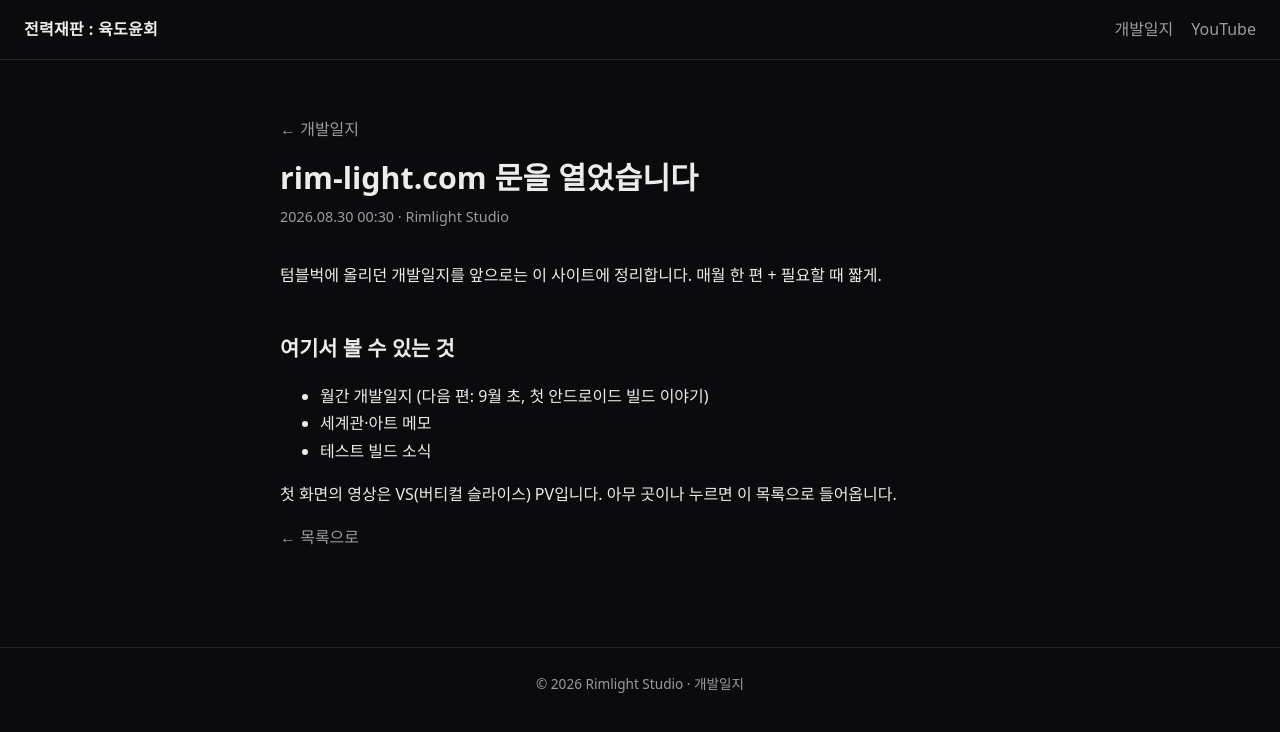
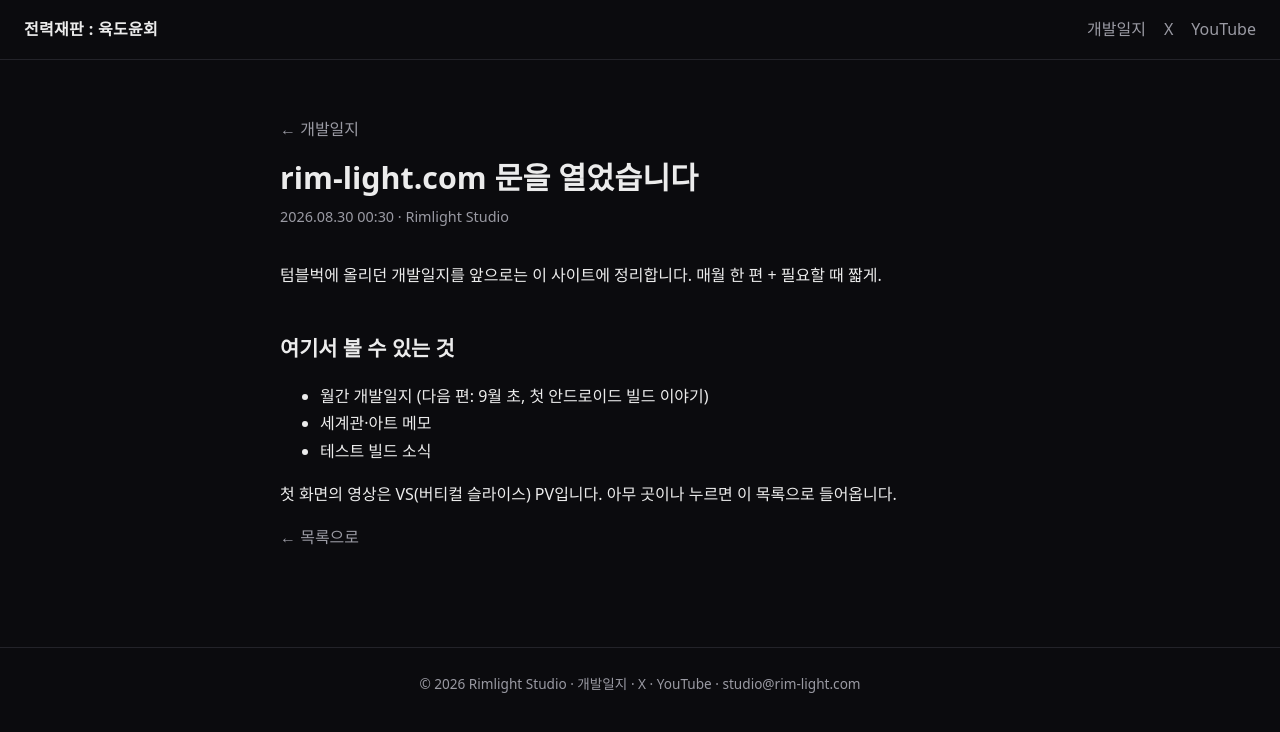
Before and after one commit to RimlightStudio/rimlightstudio.github.io, a Jekyll site: the page built from _posts/2026-08-30-site-open.md, in a window 1280 px wide. Shown: the top 732 px of the page. Built offline with Jekyll 4.4.1, drawn with Linux system fonts in a browser that asks for light colours.

Commit message:
nav/footer: X(@Rimlight_Studio)·YouTube·컨택트 메일 링크

```diff
--- a/_layouts/default.html
+++ b/_layouts/default.html
@@ -16,12 +16,12 @@
 {% unless page.hide_nav %}
 <header class="nav">
   <a class="brand" href="{{ site.baseurl }}/">전력재판 : 육도윤회</a>
-  <nav><a href="{{ site.baseurl }}/blog/">개발일지</a><a href="https://www.youtube.com/@Rimlight-Studio" target="_blank" rel="noopener">YouTube</a></nav>
+  <nav><a href="{{ site.baseurl }}/blog/">개발일지</a><a href="https://x.com/Rimlight_Studio" target="_blank" rel="noopener">X</a><a href="https://www.youtube.com/@Rimlight-Studio" target="_blank" rel="noopener">YouTube</a></nav>
 </header>
 {% endunless %}
 {{ content }}
 {% unless page.hide_nav %}
-<footer class="foot">© {{ site.time | date: "%Y" }} Rimlight Studio · <a href="{{ site.baseurl }}/blog/">개발일지</a></footer>
+<footer class="foot">© {{ site.time | date: "%Y" }} Rimlight Studio · <a href="{{ site.baseurl }}/blog/">개발일지</a> · <a href="https://x.com/Rimlight_Studio" target="_blank" rel="noopener">X</a> · <a href="https://www.youtube.com/@Rimlight-Studio" target="_blank" rel="noopener">YouTube</a> · <a href="mailto:studio@rim-light.com">studio@rim-light.com</a></footer>
 {% endunless %}
 </body>
 </html>
```
